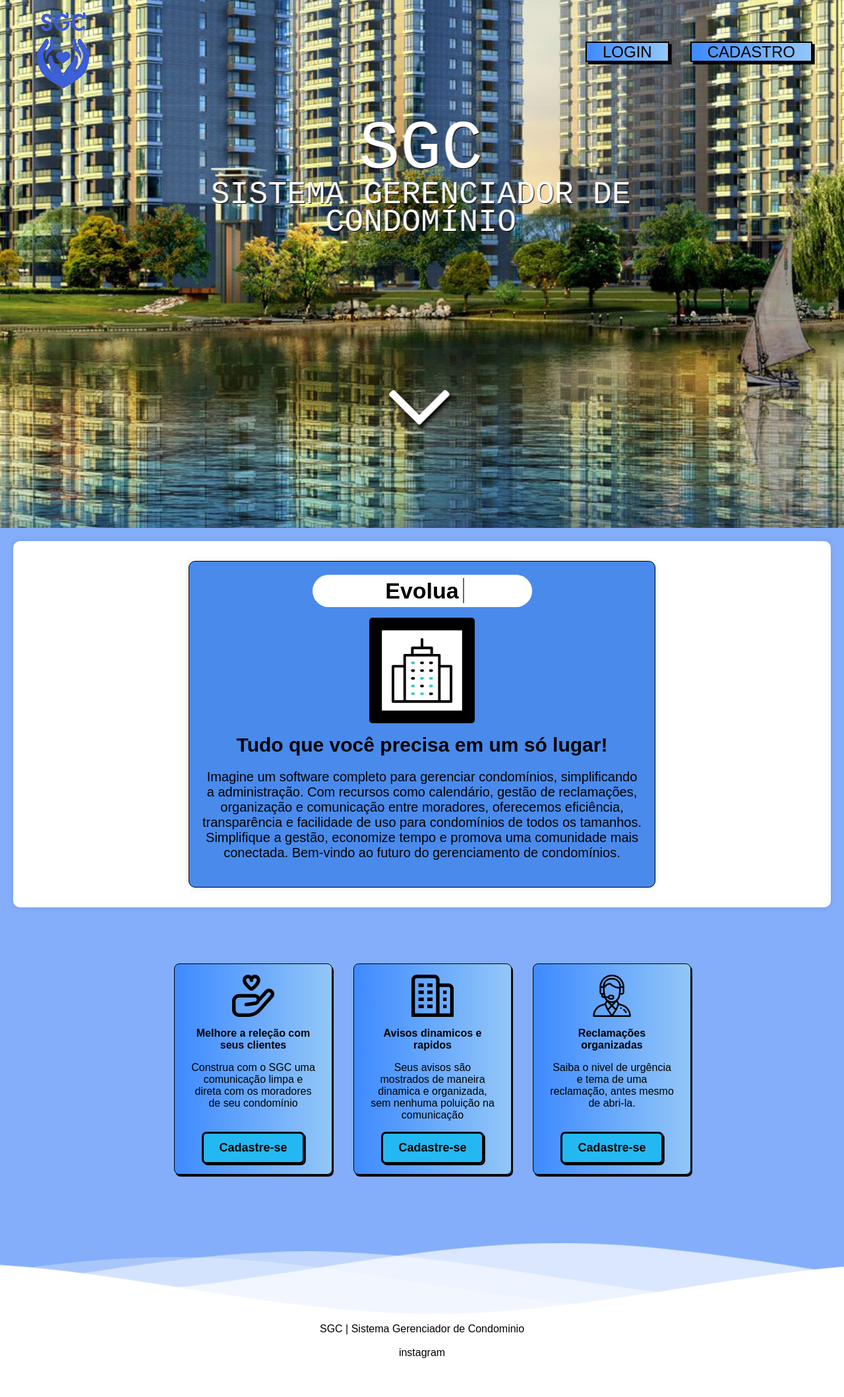
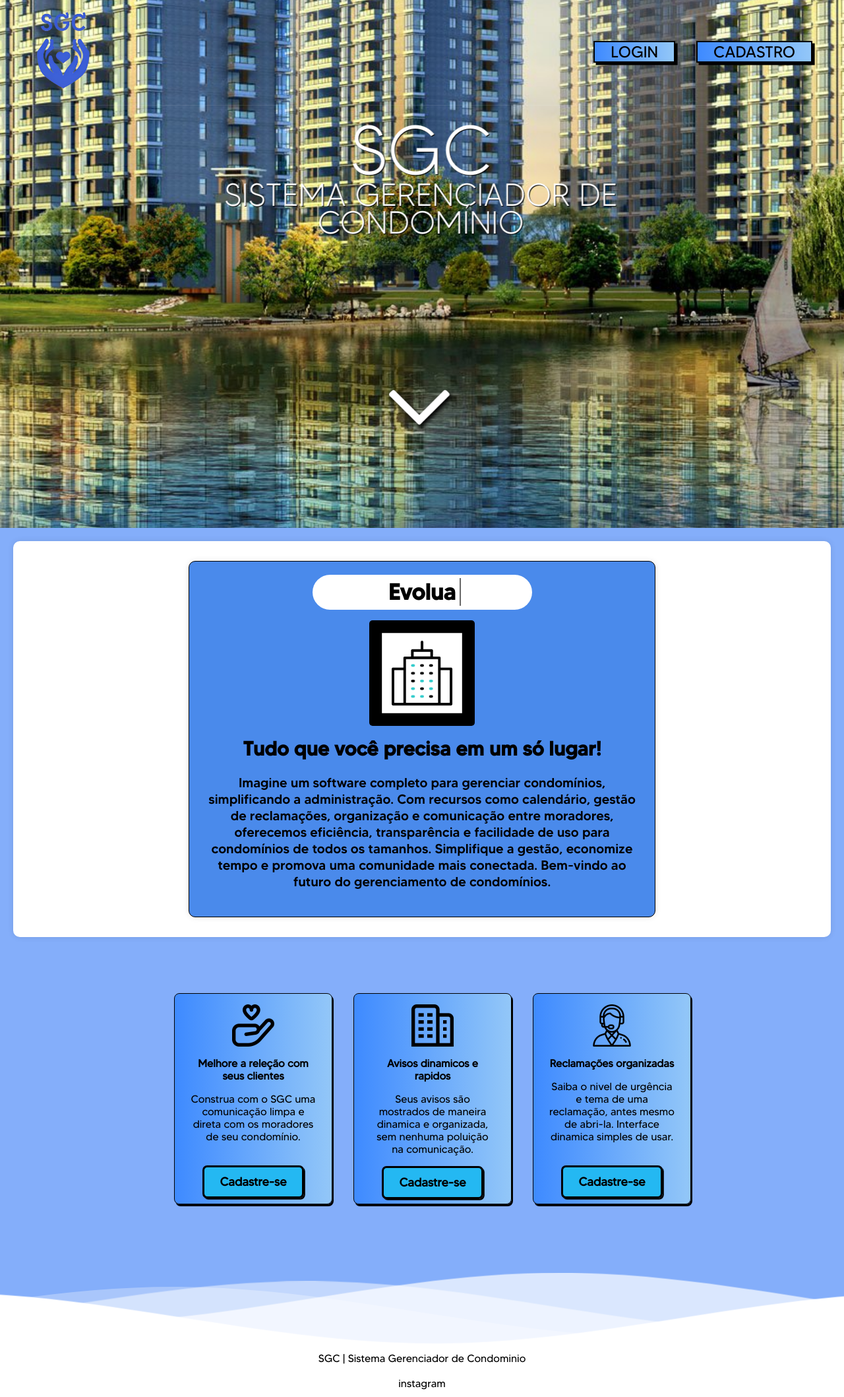
Before and after one commit to SGCGIT/TCC, a PHP site: page / in a window 1280 px wide. Shown: the whole page at 66% size. Before the commit the page ends 2058 px from the top, so only its background shows below. Run offline with PHP 8.4, Linux system fonts and the light colour scheme; some libraries are stand-ins or nearby versions.

Commit message:
Lending page

```diff
--- a/css/stylelend.css
+++ b/css/stylelend.css
@@ -8,9 +8,29 @@
 
 @import url('https://fonts.googleapis.com/css2?family=Poppins:wght@100;400;800&display=swap');
 
+@font-face {
+    font-family: 'Tommy Medium Personal';
+    src: url(../fontes/MADE\ TOMMY\ Medium_PERSONAL\ USE.otf) format('opentype');
+    font-weight: normal;
+    font-style: normal;
+}
+
+@font-face {
+    font-family: 'Tommy Regular Personal';
+    src: url(../fontes/MADE\ TOMMY\ Regular_PERSONAL\ USE.otf) format('opentype');
+    font-weight: normal;
+    font-style: normal;
+}
+
+@font-face {
+    font-family: 'Tommy Light Personal';
+    src: url(../fontes/MADE\ TOMMY\ Light_PERSONAL\ USE.otf) format('opentype');
+    font-weight: normal;
+    font-style: normal;
+}
 
 body{
-    font-family: "Poppins", sans-serif;
+    font-family: 'Tommy Regular Personal';
     background-color: #84AEFA;
 
 }
@@ -89,7 +109,7 @@ header ul a {
     text-transform: uppercase;
     color: #fff;
 
-    font-family:'Courier New', Courier, monospace;
+    font-family: 'Tommy Light Personal';
     pointer-events: auto;
 }
 .text h2{
@@ -129,7 +149,7 @@ header ul a {
     align-items: center;
 
     padding: 20px;
-    font-family: "Poppins", sans-serif;
+    font-family: 'Tommy Medium Personal';
 
 }
 
--- a/index.html
+++ b/index.html
@@ -68,7 +68,7 @@
                     <img src="imagenslend/coracao-de-mao.png" alt="Contact us.">
                 </div>
                 <h3>Melhore a releção com seus clientes</h3>
-                <span>Construa com o SGC uma comunicação limpa e direta com os moradores de seu condomínio</span>
+                <span>Construa com o SGC uma comunicação limpa e direta com os moradores de seu condomínio.</span>
                 <a href="telacadastro.html" target="_blank">  <button class="btn-card">Cadastre-se</button></a>
                 </section>
             <section class="card shop">
@@ -76,7 +76,7 @@
                     <img src="imagenslend/construcao.png" alt="Shop here.">
                 </div>
                 <h3>Avisos dinamicos e rapidos</h3>
-                <span>Seus avisos são mostrados de maneira dinamica e organizada, sem nenhuma poluição na comunicação</span>
+                <span>Seus avisos são mostrados de maneira dinamica e organizada, sem nenhuma poluição na comunicação.</span>
                 <a href="telacadastro.html" target="_blank"><button class="btn-card"  href="telacadastro.html">Cadastre-se</button></a>
             </section>
             <section class="card about">
@@ -84,7 +84,7 @@
                     <img src="imagenslend/atendimento.png" alt="About us.">
                 </div>
                 <h3>Reclamações organizadas</h3>
-                <span>Saiba o nivel de urgência e tema de uma reclamação, antes mesmo de abri-la.</span>
+                <span>Saiba o nivel de urgência e tema de uma reclamação, antes mesmo de abri-la. Interface dinamica simples de usar.</span>
                 <a href="telacadastro.html" target="_blank"><button class="btn-card">Cadastre-se</button></a>
             </section>
         </div>
```
